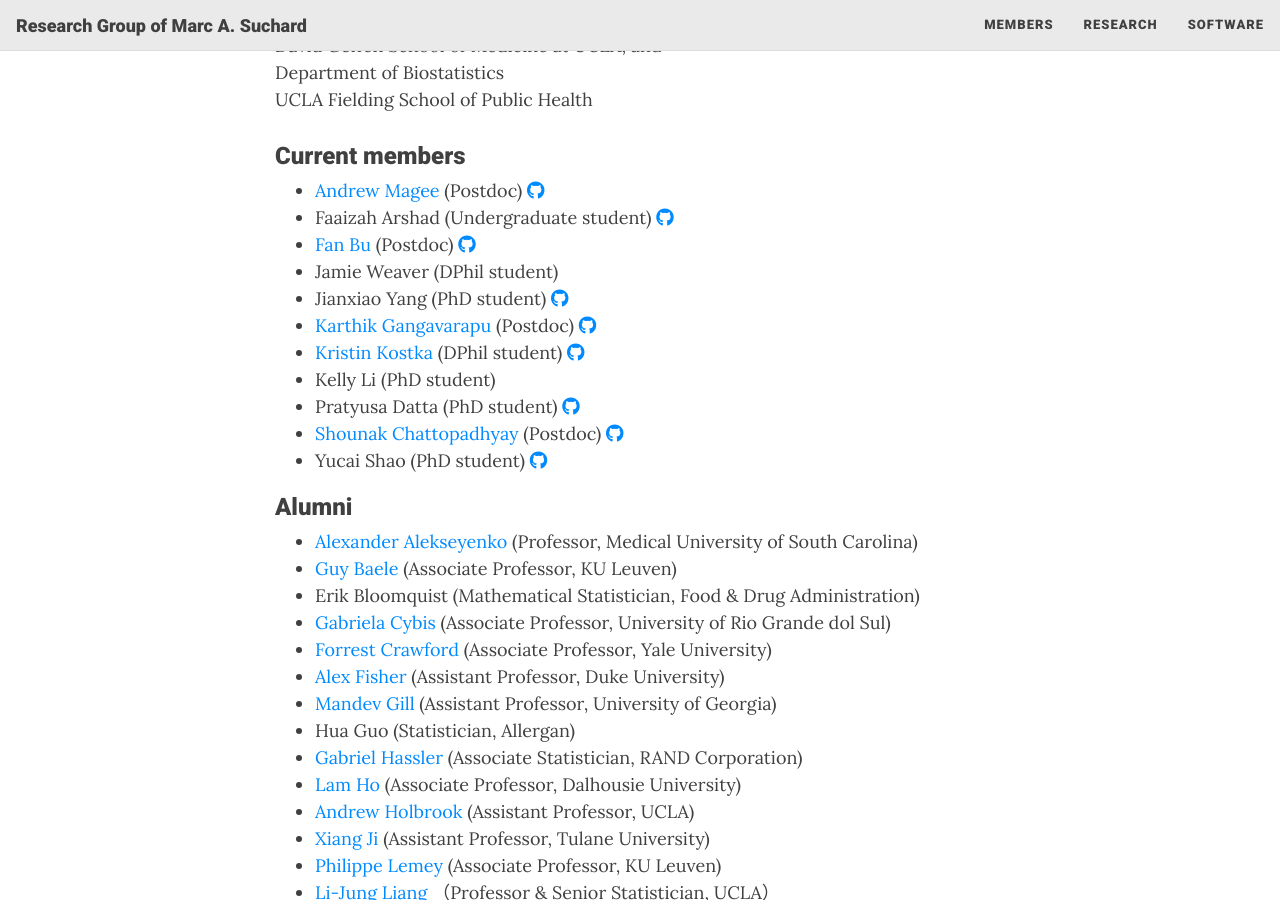
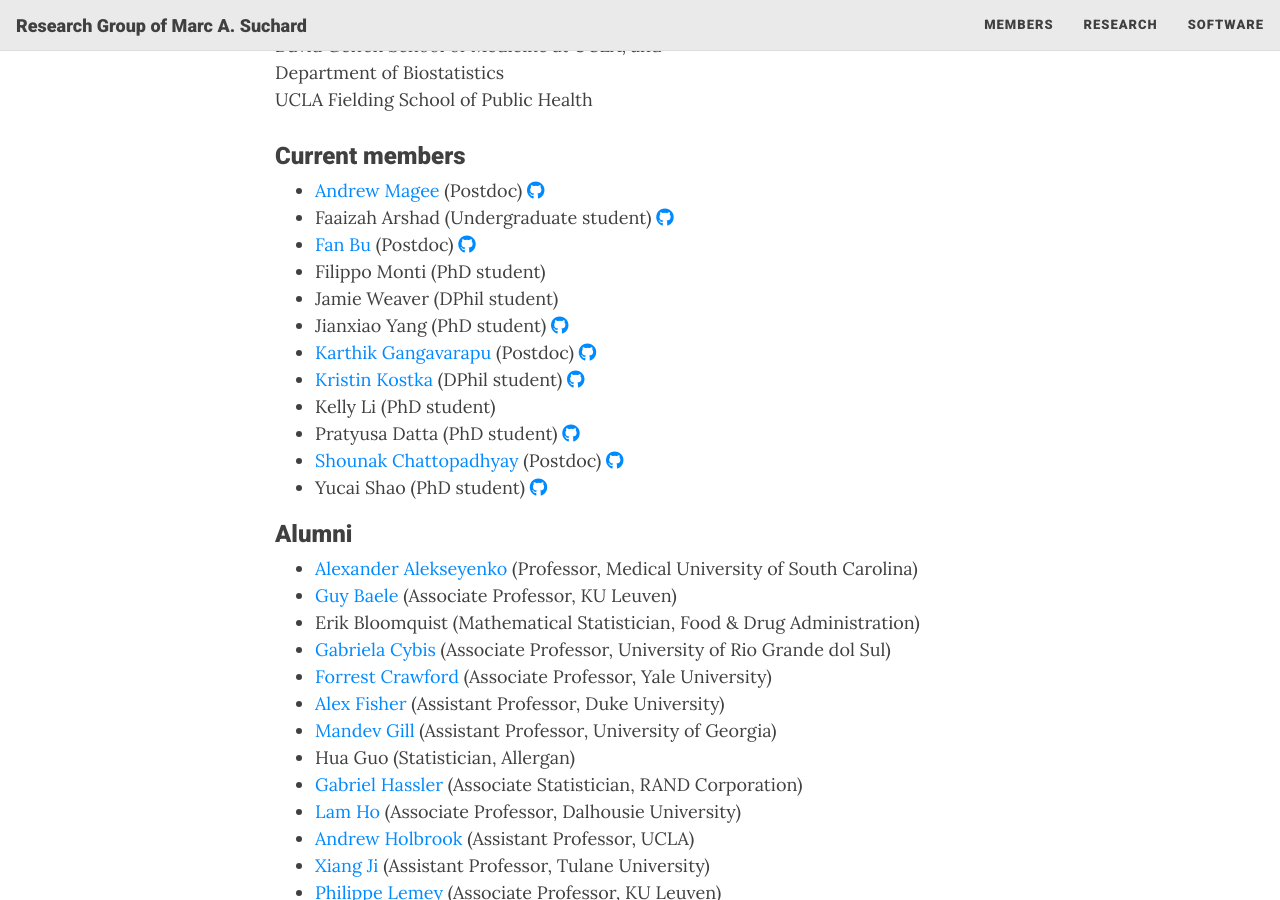
Before and after one commit to suchard-group/suchard-group.github.io, a Jekyll site: the page built from members.md, in a window 1280 px wide and 900 px high, scrolled down 790 px. Built offline with Jekyll 4.4.1, drawn with Linux system fonts in a browser that asks for light colours; nearby versions of some CDN libraries.

Commit message:
Added Filippo

```diff
--- a/members.md
+++ b/members.md
@@ -17,6 +17,7 @@ UCLA Fielding School of Public Health
   * [Andrew Magee](https://afmagee.github.io/) (Postdoc) <a href="https://github.com/afmagee" target="_blank"><i class="fa-brands fa-github"></i></a>
   * Faaizah Arshad (Undergraduate student) <a href="https://github.com/faaizah-arshad" target="_blank"><i class="fa-brands fa-github"></i></a>
   * [Fan Bu](https://fanbu1995.github.io/) (Postdoc) <a href="https://github.com/fanbu1995" target="_blank"><i class="fa-brands fa-github"></i></a>
+  * Filippo Monti (PhD student)
   * Jamie Weaver (DPhil student)
   * Jianxiao Yang (PhD student) <a href="https://github.com/jianxiaoyang" target="_blank"><i class="fa-brands fa-github"></i></a>
   * [Karthik Gangavarapu](https://gkarthik.com/) (Postdoc) <a href="https://github.com/afmagee" target="_blank"><i class="fa-brands fa-github"></i></a>
```
